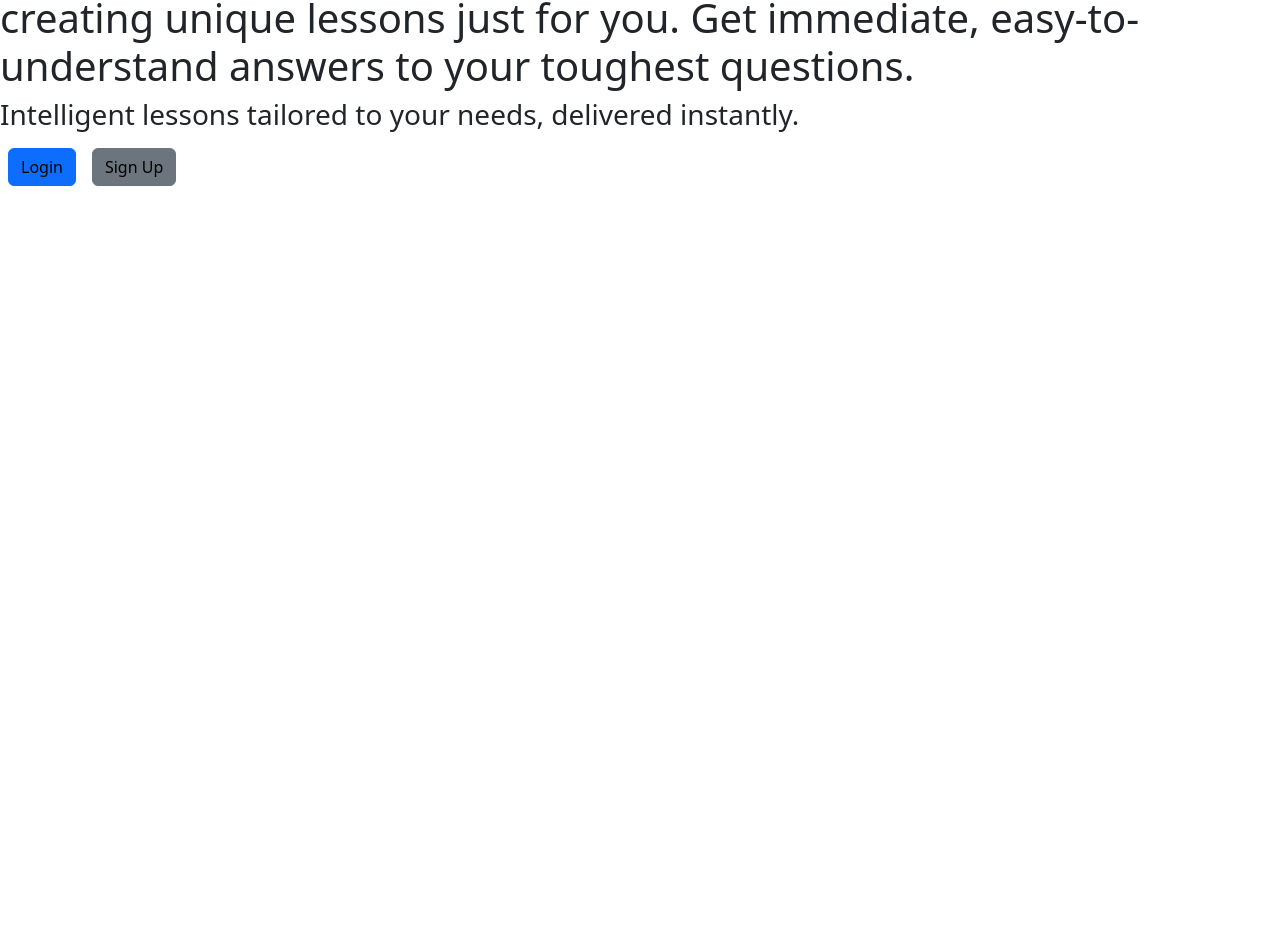
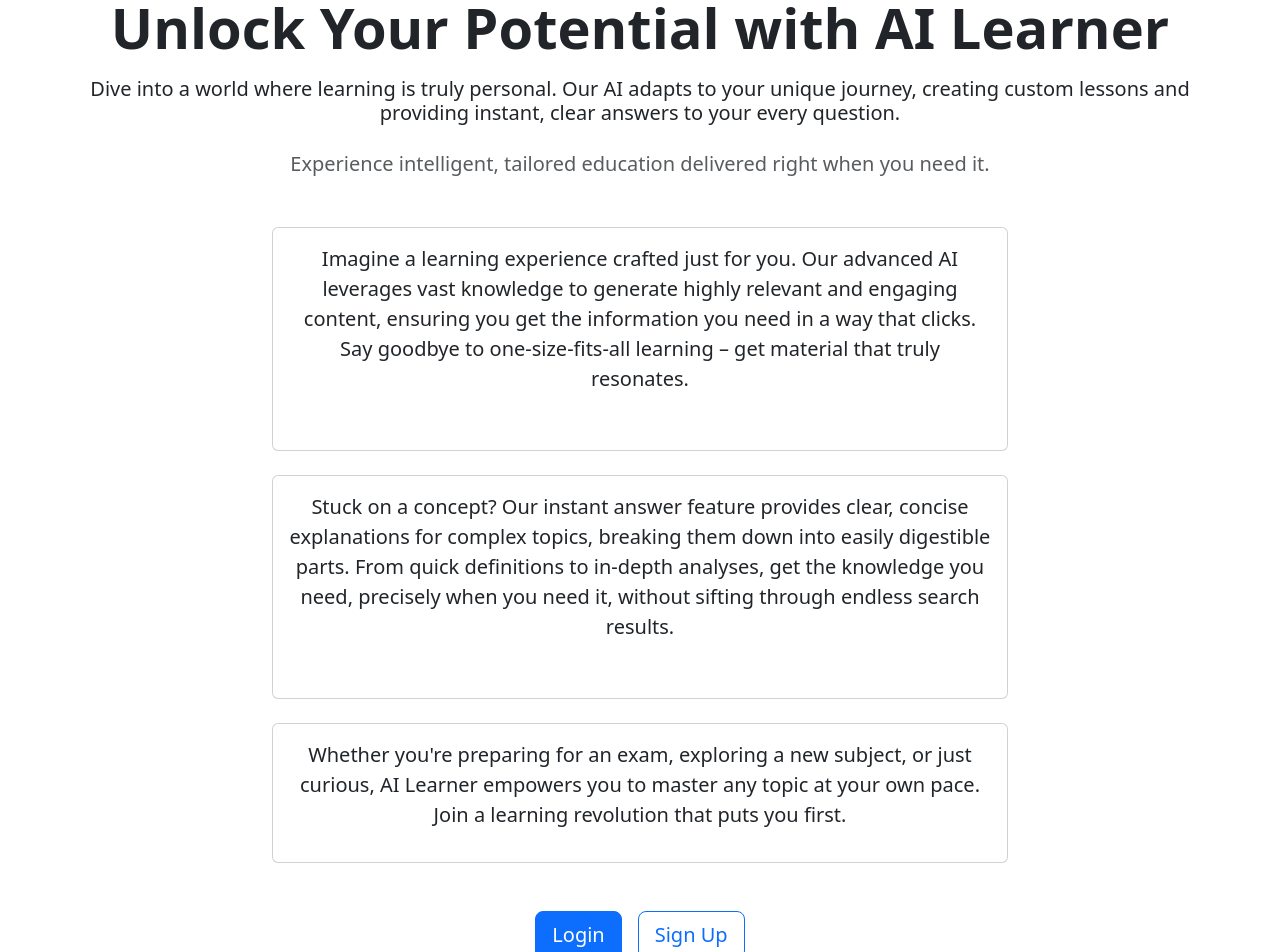
Before and after one commit to saitejamandadi99/Ai-App-Learner, a React (Create React App) app in the folder frontend/: page / in a window 1280 px wide. Shown: the part 136-1088 px from the top of the page. Before the commit the page ends 800 px from the top, so only its background shows below. Built offline with nearby package versions, Linux system fonts and the light colour scheme.

Commit message:
completed UI for Landing Page

```diff
--- a/frontend/src/pages/LandingPage/index.js
+++ b/frontend/src/pages/LandingPage/index.js
@@ -1,18 +1,70 @@
-import {Link} from 'react-router-dom'
-import './index.css'
+import React from 'react';
+import { Link } from 'react-router-dom';
+import './index.css'; // Ensure your index.css imports Bootstrap here
 
-const LandingPage = () =>{
-    return(
-        <div className='landingPage'>
-            <h1> Welcome to the ai app learner.. Our AI adapts to your progress, creating unique lessons just for you. Get immediate, easy-to-understand answers to your toughest questions.
+const LandingPage = () => {
+    return (
+        <div className='container text-center py-5'>
+            <h1 className='display-4 fw-bold mb-3'>
+                Unlock Your Potential with AI Learner
             </h1>
-            <h3>Intelligent lessons tailored to your needs, delivered instantly.</h3>
-            <div className='landingpagebutton'>
-                <button type='button' className='btn btn-primary m-2'><Link to='/login' className='landingpagebuttonlink'>Login</Link></button>
-                <button type='button' className='btn btn-secondary m-2'><Link to='/register' className='landingpagebuttonlink'>Sign Up</Link> </button>
+            <h3 className='lead mb-4'>
+                Dive into a world where learning is truly personal. Our AI adapts to your unique journey,
+                creating custom lessons and providing instant, clear answers to your every question.
+            </h3>
+            <p className='fs-5 text-muted mb-5'>
+                Experience intelligent, tailored education delivered right when you need it.
+            </p>
+
+            {/* Main Feature Descriptions as Hover Cards */}
+            <div className='row justify-content-center g-4 mb-5'>
+                <div className='col-md-8'>
+                    <div className='card h-100 feature-card mb-4'>
+                        <div className='card-body text-dark'>
+                            <p className='fs-5'>
+                                Imagine a learning experience crafted just for you. Our advanced AI leverages vast knowledge
+                                to generate highly relevant and engaging content, ensuring you get the information you need
+                                in a way that clicks. Say goodbye to one-size-fits-all learning – get material that truly resonates.
+                            </p>
+                        </div>
+                    </div>
+                </div>
+                <div className='col-md-8'>
+                    <div className='card h-100 feature-card mb-4'>
+                        <div className='card-body text-dark'>
+                            <p className='fs-5'>
+                                Stuck on a concept? Our instant answer feature provides clear, concise explanations
+                                for complex topics, breaking them down into easily digestible parts. From quick definitions
+                                to in-depth analyses, get the knowledge you need, precisely when you need it,
+                                without sifting through endless search results.
+                            </p>
+                        </div>
+                    </div>
+                </div>
+                <div className='col-md-8'>
+                    <div className='card h-100 feature-card'>
+                        <div className='card-body text-dark'>
+                            <p className='fs-5'>
+                                Whether you're preparing for an exam, exploring a new subject, or just curious,
+                                AI Learner empowers you to master any topic at your own pace. Join a learning revolution
+                                that puts you first.
+                            </p>
+                        </div>
+                    </div>
+                </div>
+            </div>
+            {/* End Main Feature Descriptions as Hover Cards */}
+
+            <div className='d-flex justify-content-center align-items-center flex-column flex-md-row gap-3 mt-5'>
+                <button type='button' className='btn btn-primary btn-lg'>
+                    <Link to='/login' className='text-white text-decoration-none'>Login</Link>
+                </button>
+                <button type='button' className='btn btn-outline-primary btn-lg'>
+                    <Link to='/register' className='text-decoration-none'>Sign Up</Link>
+                </button>
             </div>
         </div>
-    )
-}
+    );
+};
 
-export default LandingPage
+export default LandingPage;
```
